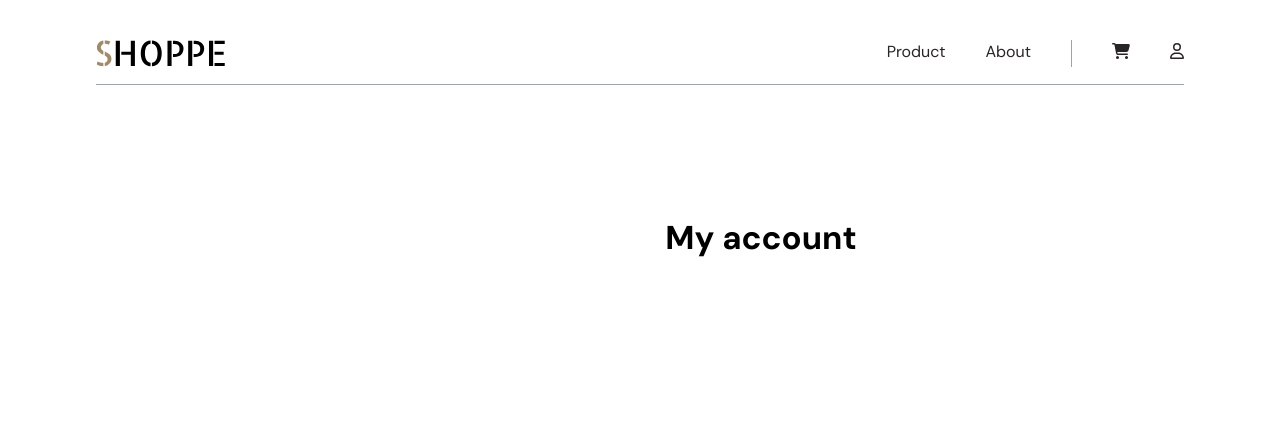
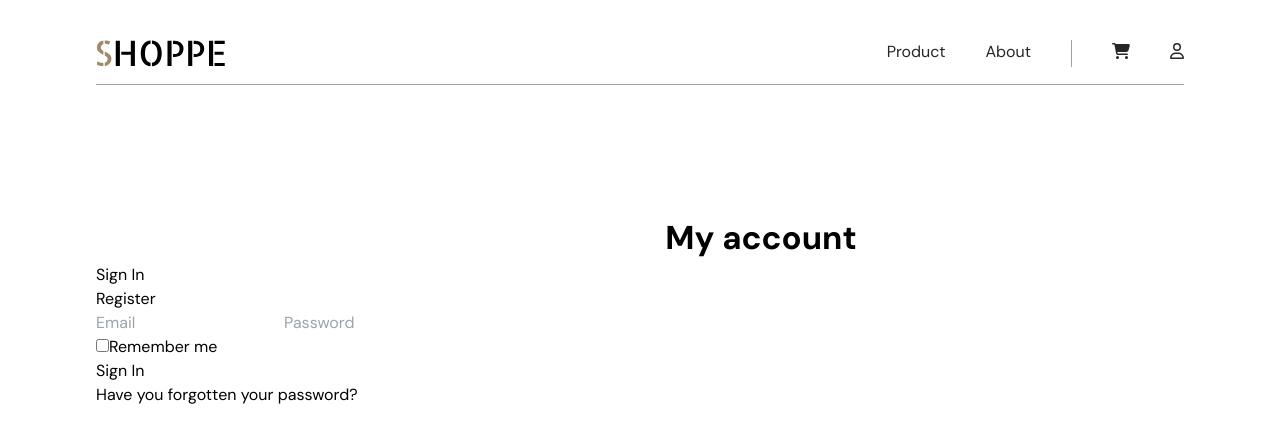
Before and after one commit to PerfectWebH/Accessories_web, a React (Create React App) app: page /user in a window 1280 px wide. Shown: the top 442 px of the page. Built offline with nearby package versions, Linux system fonts and the light colour scheme.

Commit message:
commit perfect new

```diff
--- /dev/null
+++ b/src/components/common/Regex/index.jsx
@@ -0,0 +1,9 @@
+export const emailValidator = (email) => {
+  const emailRegex = /^[^\s@]+@[^\s@]+$/;
+  return emailRegex.test(email);
+};
+
+export const passwordValidator = (password) => {
+  const passwordRegex = /^(?=.*?[A-Z])(?=.*?[a-z])(?=.*?[0-9]).{8,}$/;
+  return passwordRegex.test(password);
+};
--- a/src/components/utils/DefaultLayout/Footer/Footer.jsx
+++ b/src/components/utils/DefaultLayout/Footer/Footer.jsx
@@ -1,6 +1,6 @@
 import React from "react";
 import { FontAwesomeIcon } from "@fortawesome/react-fontawesome";
-import "../../../../configs/fontIcon";
+import "configs/fontIcon";
 
 const Footer = () => {
   return (
--- a/src/components/utils/DefaultLayout/Navbar/Navbar.jsx
+++ b/src/components/utils/DefaultLayout/Navbar/Navbar.jsx
@@ -1,8 +1,8 @@
 import React from "react";
 import { Link } from "react-router-dom";
-import logo from "../../../../assets/logo.svg";
+import logo from "assets/logo.svg";
 import { FontAwesomeIcon } from "@fortawesome/react-fontawesome";
-import "../../../../configs/fontIcon";
+import "configs/fontIcon";
 
 const Navbar = () => {
   return (
--- /dev/null
+++ b/src/hook/useAuthForm/index.jsx
@@ -0,0 +1,61 @@
+import { emailValidator, passwordValidator } from "components/common/Regex";
+import { useState, useEffect } from "react";
+import { useNavigate } from "react-router-dom";
+
+export const useAuthForm = () => {
+  const [tabIndex, setTabIndex] = useState(0);
+  const [activeTabs, setActiveTabs] = useState(
+    new Array(2).fill(false).map((_, index) => index === 0)
+  );
+
+  const history = useNavigate();
+  const [username, setUsername] = useState("");
+  const [email, setEmail] = useState("");
+  const [password, setPassword] = useState("");
+  const [errorMsg, setErrorMsg] = useState("");
+  const [successMsg, setSuccessMsg] = useState("");
+
+  const handleChange = (index) => {
+    setTabIndex(index);
+  };
+
+  const tabChange = (index) => {
+    setTabIndex(index);
+
+    const newActiveTabs = activeTabs.map((_, i) => i === index);
+    setActiveTabs(newActiveTabs);
+  };
+
+  useEffect(() => {
+    if (localStorage.getItem("auth")) history("/accounts");
+  });
+
+  const formSubmitter = (e) => {
+    e.preventDefault();
+    setSuccessMsg("");
+    if (!emailValidator(email))
+      return setErrorMsg("Please enter a valid email address");
+    if (!passwordValidator(password))
+      return setErrorMsg(
+        "Password should have a minimum of 8 characters with a combination of uppercase, lowercase, and numbers."
+      );
+    if (email !== "perfect@123.com" || password !== "Perfect123")
+      return setErrorMsg("Invalid email or password");
+    history("/account");
+  };
+
+  return {
+    tabIndex,
+    setTabIndex,
+    activeTabs,
+    handleChange,
+    tabChange,
+    username,
+    setUsername,
+    setEmail,
+    setPassword,
+    errorMsg,
+    successMsg,
+    formSubmitter,
+  };
+};
--- a/src/hook/useTabs/index.jsx
+++ b/src/hook/useTabs/index.jsx
@@ -1,9 +1,9 @@
 import { useState } from "react";
 
-export const useTabs = (initialTab = 0) => {
+export const useTabs = () => {
   const [tabIndex, setTabIndex] = useState(0);
   const [activeTabs, setActiveTabs] = useState(
-    new Array(2).fill(false).map((_, index) => index === initialTab)
+    new Array(2).fill(false).map((_, index) => index === 0)
   );
 
   const handleChange = (index) => {
--- a/src/page/About/index.jsx
+++ b/src/page/About/index.jsx
@@ -1,5 +1,4 @@
-import React from "react";
-import { review01, about02 } from "../../assets/import";
+import { review01, about02 } from "assets/import";
 
 const About = () => {
   return (
--- a/src/page/Default/index.jsx
+++ b/src/page/Default/index.jsx
@@ -1,9 +1,9 @@
 import React from "react";
-import { Banner, ReviewProduct } from "../../components/common/index";
+import { Banner, ReviewProduct } from "components/common/index";
 import { Navigation, Pagination } from "swiper/modules";
 import { Swiper, SwiperSlide } from "swiper/react";
 import "swiper/css/bundle";
-import { banners, reviews } from "../../data/ProductData";
+import { banners, reviews } from "data/ProductData";
 
 const Default = () => {
   return (
--- a/src/page/User/index.jsx
+++ b/src/page/User/index.jsx
@@ -1,16 +1,86 @@
 import React from "react";
 import { Tabs, TabList, Tab, TabPanel } from "react-tabs";
+import { useAuthForm } from "hook/useAuthForm";
+import { Link } from "react-router-dom";
 
 const User = () => {
+  const {
+    tabIndex,
+    setTabIndex,
+    handleChange,
+    username,
+    setUsername,
+    email,
+    setEmail,
+    password,
+    setPassword,
+    errorMsg,
+    successMsg,
+    tabChange,
+    formSubmitter,
+    activeTabs,
+  } = useAuthForm();
+
   return (
     <div className="w-[1330px] h-[1000px] mx-[96px] py-[60px]">
       <form>
         <h1 className="heading-01 text-center mt-[68px]">My account</h1>
-        <Tabs>
-          <TabList>
-            <Tab></Tab>
-            <TabPanel></TabPanel>
+        <Tabs
+          data-selected-index={tabIndex}
+          onSelect={(index) => setTabIndex(index)}
+        >
+          <TabList data-selected-index={tabIndex} onSelect={handleChange}>
+            <div className="user-container">
+              <Tab
+                value={1}
+                className={`user-login ${activeTabs ? "active-tab" : ""}`}
+                onClick={() => tabChange(0)}
+              >
+                Sign In
+              </Tab>
+              <Tab
+                value={2}
+                className={`user-login ${activeTabs ? "active-tab" : ""}`}
+                onClick={() => tabChange(1)}
+              >
+                Register
+              </Tab>
+            </div>
           </TabList>
+          <TabPanel value={1}>
+            {errorMsg.length > 0 && (
+              <div className="user-errorMsg">{errorMsg}</div>
+            )}
+            {successMsg.length > 0 && (
+              <div className="user-successMsg">{successMsg}</div>
+            )}
+
+            <input
+              type="email"
+              placeholder="Email"
+              value={email}
+              onChange={(e) => setEmail(e.target.value)}
+            />
+            <input
+              type="password"
+              placeholder="Password"
+              value={password}
+              onChange={(e) => setPassword(e.target.value)}
+            />
+            <div className="">
+              <input className="" type="checkbox" />
+              <label>Remember me</label>
+            </div>
+            <button type="submit" className="btn-black">
+              Sign In
+            </button>
+            <h5>
+              <Link to="/reset-password">
+                Have you forgotten your password?
+              </Link>
+            </h5>
+          </TabPanel>
+          <TabPanel></TabPanel>
         </Tabs>
       </form>
     </div>
--- a/src/routes/AppRouting.jsx
+++ b/src/routes/AppRouting.jsx
@@ -1,7 +1,7 @@
 import React from "react";
 import { Route, Routes } from "react-router-dom";
-import { publicRoutes } from "../routes";
-import { DefaultLayout } from "../components/utils";
+import { publicRoutes } from "routes";
+import { DefaultLayout } from "components/utils";
 
 const AppRouting = () => {
   return (
--- a/src/routes/index.jsx
+++ b/src/routes/index.jsx
@@ -1,4 +1,4 @@
-import { Default, About, Product, User, Cart, ProductDetails } from "../page";
+import { Default, About, Product, User, Cart, ProductDetails } from "page";
 // Public Routes
 const publicRoutes = [
   { path: "/", component: Default },
```
Also changed, not shown: jsconfig.json (added, +12 -0 lines), src/page/Product/index.jsx (+4 -4 lines), 1 other file (tests, documents, lock files or other folders).
